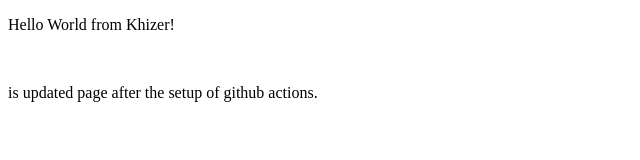
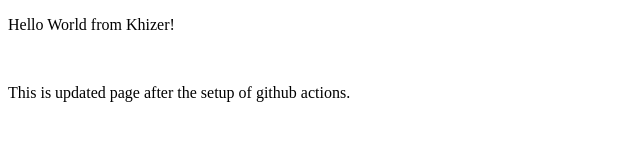
Before and after one commit to khizerkamal/Bootcamp_assignment1, a plain HTML site: page index.html in a window 1280 px wide. Shown: the full height of the page, 0-640 px from the left. Drawn offline with Linux system fonts and the light colour scheme.

Commit message:
updated index.html

```diff
--- a/index.html
+++ b/index.html
@@ -8,7 +8,7 @@
 <body>
 <div>
     <p>Hello World from Khizer!</p><br>
-    <p>is updated page after the setup of github actions.</p>
+    <p>This is updated page after the setup of github actions.</p>
 </div>
 </body>
 </html>
```
